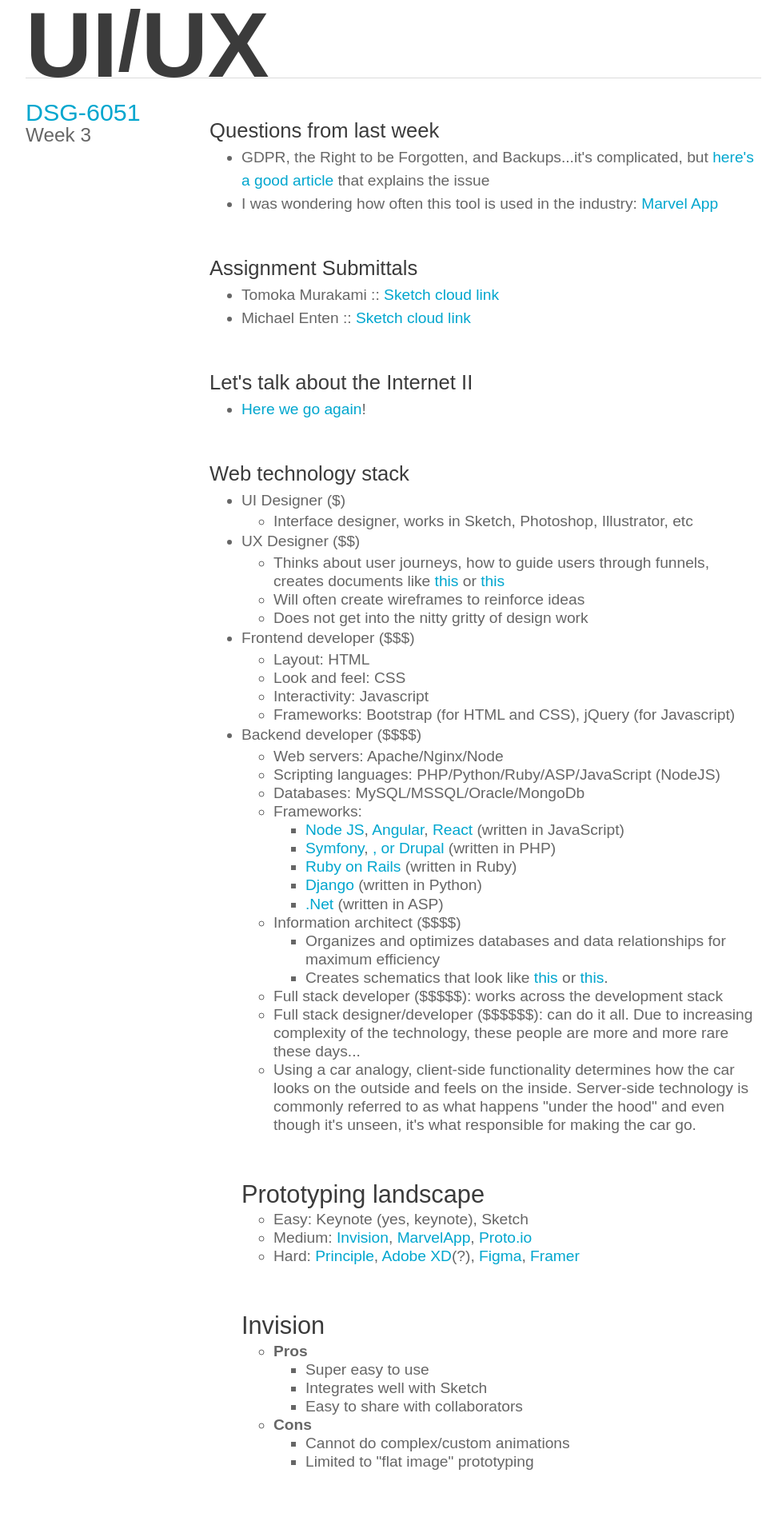
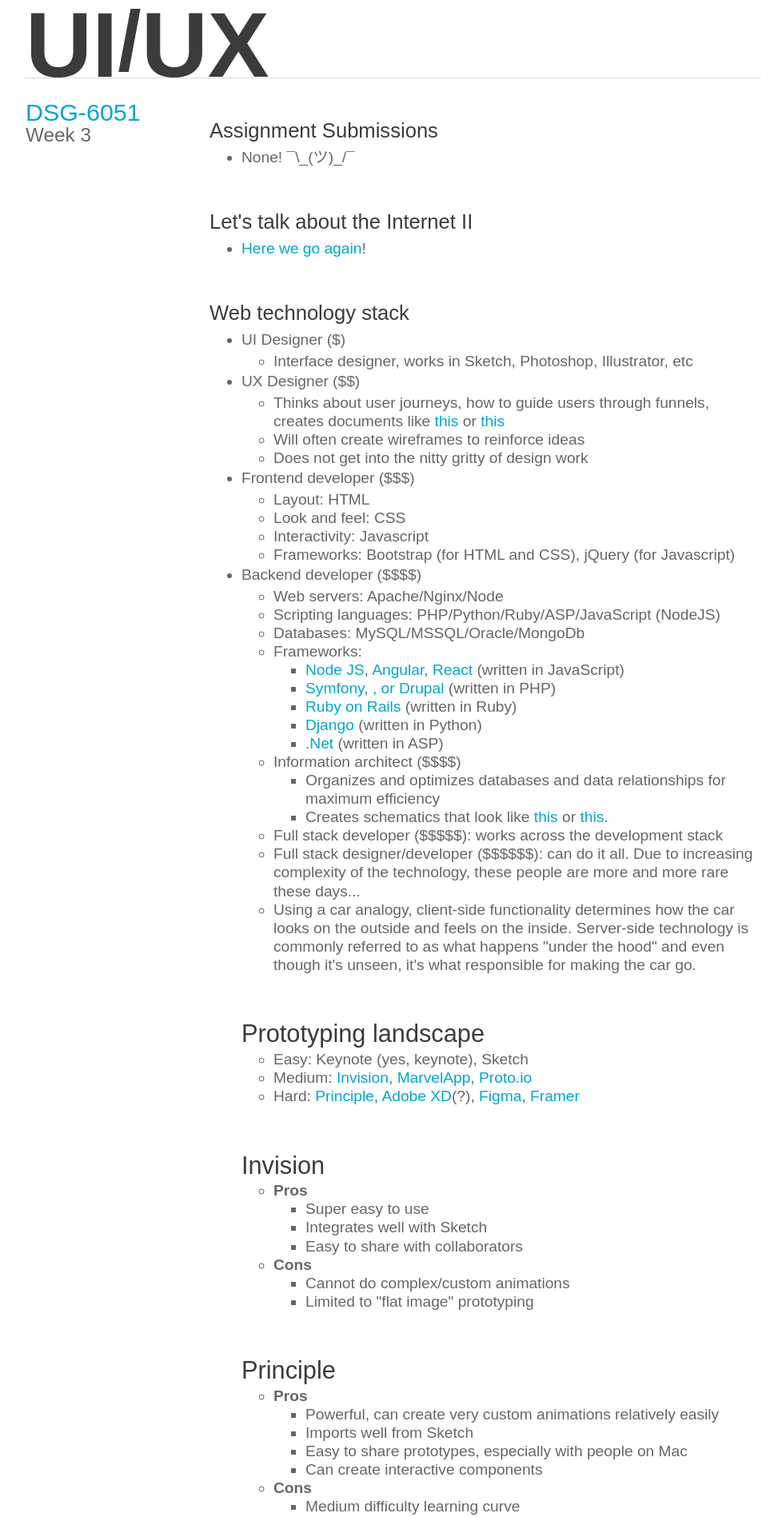
Before and after one commit to ericcorriel/mfad, a PHP site: page /2018-2019/week-3/index.php in a window 1280 px wide. Shown: the top 1897 px of the page at 80% size, without its empty margins (148-1121 px from the left). Run offline with PHP 8.4, Linux system fonts and the light colour scheme; some libraries are stand-ins or nearby versions.

Commit message:
preparing week 3

```diff
--- a/2018-2019/week-3/index.php
+++ b/2018-2019/week-3/index.php
@@ -5,16 +5,10 @@
 	<div class="page">
 		<div class="pagename"><a href='/'>DSG-6051</a><br /><span class='subpagename'>Week 3</span></div>
 		<div class="pagecontent">
-			<h3 class="unstack">Questions from last week</h3>
+
+			<h3 class="unstack">Assignment Submissions</h3>
 			<ul>
-				<li>GDPR, the Right to be Forgotten, and Backups...it's complicated, but <a href='https://www.theregister.co.uk/2018/05/31/backup_gdpr_analysis/' target='_blank' >here's a good article</a> that explains the issue</li>
-				<li>I was wondering how often this tool is used in the industry: <a href='https://marvelapp.com/' target='_blank' >Marvel App</a></li>
-			</ul>
-
-			<h3 class="unstack">Assignment Submittals</h3>
-			<ul>
-				<li>Tomoka Murakami :: <a href='https://sketch.cloud/s/lAr0v' target='_blank'>Sketch cloud link</a></li>
-				<li>Michael Enten :: <a href='https://sketch.cloud/s/0GGxe' target='_blank'>Sketch cloud link</a></li>
+				<li>None!  ¯\_(ツ)_/¯</li>
 			</ul>
 
 			<h3 class="unstack">Let's talk about the Internet II</h3>
@@ -116,8 +110,7 @@
 				</li>
 				<li><strong>Basics</strong>
 					<ul>
-						<li>Scrolling content</li>
-						<li>Menu animation</li>
+						<li>Scrolling, paging and dragging content</li>
 						<li>Components (accordion menus)</li>
 						<li>Hover states in navigation</li>
 						<li>Parallax scrolling</li>
```
Also changed, not shown: 2 other files.
